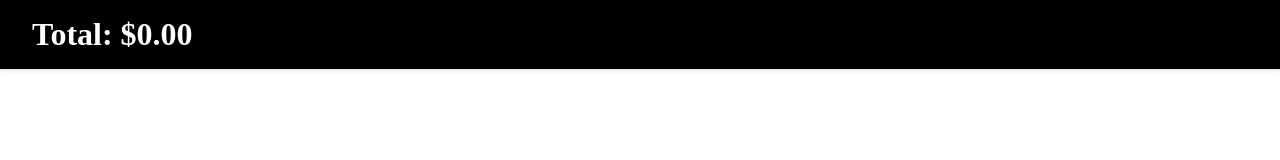
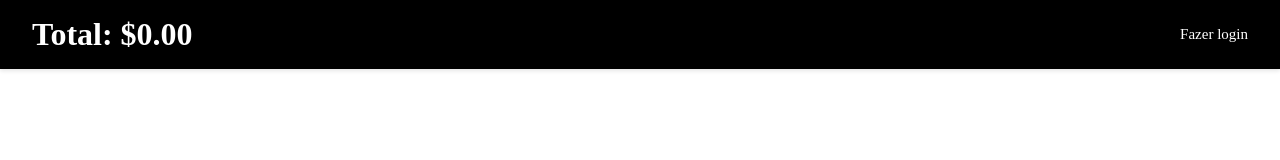
Before and after one commit to artur-debv/TechStore, a React (Vite) app: page / in a window 1280 px wide. Shown: the top 160 px of the page. Built offline with nearby package versions, Linux system fonts and the light colour scheme.

Commit message:
feat: I added a stylization to the login paragraph

```diff
--- a/components/Header.jsx
+++ b/components/Header.jsx
@@ -7,10 +7,12 @@ function Header() {
 
   return (
     <header className={styles.header}>
-        <div className={styles.container}>
+      <div className={styles.container}>
         <h1 className={styles.title_total}>Total: ${total.toFixed(2)}</h1>
-        </div>
+        <p className={styles.login}>Fazer login</p>
+      </div>
     </header>
+
   );
 }
 
--- a/css/Header.module.css
+++ b/css/Header.module.css
@@ -5,8 +5,10 @@
 }
 
 .container{
- display: flex;
- margin: 0 auto;
+  display: flex;
+  align-items: center;
+  gap: 1rem;
+  justify-content: space-between;
 }
 
 .header {
@@ -47,3 +49,7 @@
 .cartTotal {
   font-weight: bold;
 }
+
+.login{
+  margin-bottom: 0px;
+}
```
